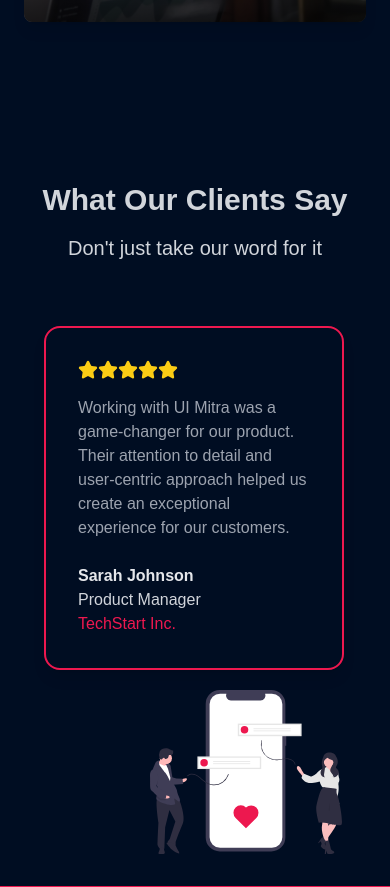
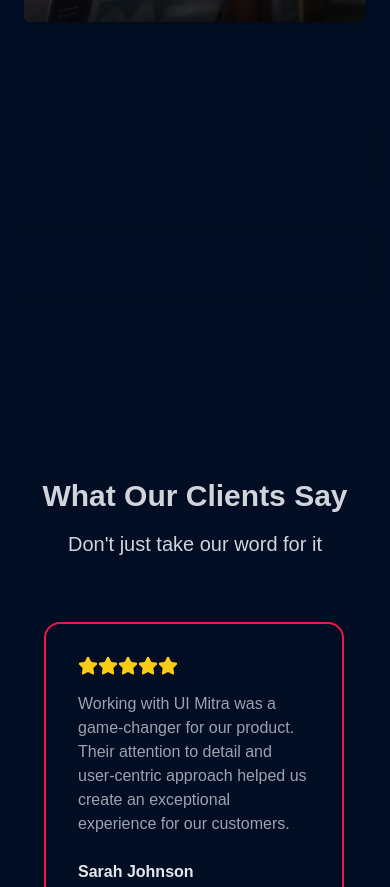
Before and after one commit to jenkx60/webxela-ui-mitra, a Next.js app: page / in a window 390 px wide. Shown: the part 2918-3805 px from the top of the page. Built offline with nearby package versions, Linux system fonts and the light colour scheme.

Commit message:
Added a scroll velocity feature, adjusted margin and a few animations.

```diff
--- a/src/app/about/page.jsx
+++ b/src/app/about/page.jsx
@@ -138,6 +138,7 @@
                 src={team}
                 alt="Team collaboration"
                 className="rounded-lg shadow-xl"
+                loading='lazy'
               />
             </motion.div>
           </div>
@@ -218,6 +219,7 @@
                   alt={member.name}
                   width={150}
                   height={50}
+                  loading='lazy'
                   className="w-full h-64 object-cover"
                 />
                 {/* <TiltedCard
--- a/src/app/blog/page.jsx
+++ b/src/app/blog/page.jsx
@@ -132,7 +132,7 @@
             showBorder={false}
             className="custom-class"
           >
-            <h1 className="text-4xl md:text-5xl font-bold mb-6">Our Blog</h1>
+            <h1 className="text-4xl md:text-5xl font-bold">Our Blog</h1>
             {/* <SplitText
               text="Our Blog"
               className="text-4xl md:text-5xl font-bold text-center"
@@ -195,6 +195,7 @@
                     className="w-full h-full object-cover transform hover:scale-110 transition duration-500"
                     width={300}
                     height={300}
+                    loading='lazy'
                   />
                 </div>
                 <SpotlightCard
--- /dev/null
+++ b/src/app/components/ScrollVelocity.jsx
@@ -0,0 +1,163 @@
+import { useRef, useLayoutEffect, useState } from "react";
+import {
+  motion,
+  useScroll,
+  useSpring,
+  useTransform,
+  useMotionValue,
+  useVelocity,
+  useAnimationFrame,
+} from "framer-motion";
+import GradientText from "./GradientText";
+
+function useElementWidth(ref) {
+  const [width, setWidth] = useState(0);
+
+  useLayoutEffect(() => {
+    function updateWidth() {
+      if (ref.current) {
+        setWidth(ref.current.offsetWidth);
+      }
+    }
+    updateWidth();
+    window.addEventListener("resize", updateWidth);
+    return () => window.removeEventListener("resize", updateWidth);
+  }, [ref]);
+
+  return width;
+}
+
+export const ScrollVelocity = ({
+  scrollContainerRef,
+  texts = [],
+  velocity = 100,
+  className = "",
+  damping = 50,
+  stiffness = 400,
+  numCopies = 6,
+  velocityMapping = { input: [0, 1000], output: [0, 5] },
+  parallaxClassName,
+  scrollerClassName,
+  parallaxStyle,
+  scrollerStyle,
+}) => {
+  function VelocityText({
+    children,
+    baseVelocity = velocity,
+    scrollContainerRef,
+    className = "",
+    damping,
+    stiffness,
+    numCopies,
+    velocityMapping,
+    parallaxClassName,
+    scrollerClassName,
+    parallaxStyle,
+    scrollerStyle,
+  }) {
+    const baseX = useMotionValue(0);
+    const scrollOptions = scrollContainerRef
+      ? { container: scrollContainerRef }
+      : {};
+    const { scrollY } = useScroll(scrollOptions);
+    const scrollVelocity = useVelocity(scrollY);
+    const smoothVelocity = useSpring(scrollVelocity, {
+      damping: damping ?? 50,
+      stiffness: stiffness ?? 400,
+    });
+    const velocityFactor = useTransform(
+      smoothVelocity,
+      velocityMapping?.input || [0, 1000],
+      velocityMapping?.output || [0, 5],
+      { clamp: false }
+    );
+
+    const copyRef = useRef(null);
+    const copyWidth = useElementWidth(copyRef);
+
+    function wrap(min, max, v) {
+      const range = max - min;
+      const mod = (((v - min) % range) + range) % range;
+      return mod + min;
+    }
+
+    const x = useTransform(baseX, (v) => {
+      if (copyWidth === 0) return "0px";
+      return `${wrap(-copyWidth, 0, v)}px`;
+    });
+
+    const directionFactor = useRef(1);
+    useAnimationFrame((t, delta) => {
+      let moveBy = directionFactor.current * baseVelocity * (delta / 1000);
+
+      if (velocityFactor.get() < 0) {
+        directionFactor.current = -1;
+      } else if (velocityFactor.get() > 0) {
+        directionFactor.current = 1;
+      }
+
+      moveBy += directionFactor.current * moveBy * velocityFactor.get();
+      baseX.set(baseX.get() + moveBy);
+    });
+
+    const spans = [];
+    for (let i = 0; i < (numCopies ?? 1); i++) {
+      spans.push(
+        <span
+          className={`flex-shrink-0 ${className}`}
+          key={i}
+          ref={i === 0 ? copyRef : null}
+        >
+          {children}
+        </span>
+      );
+    }
+
+    return (
+      <div
+        className={`${parallaxClassName} relative overflow-hidden`}
+        style={parallaxStyle}
+      >
+        <GradientText
+            colors={['#ED184F', "#4079ff", '#ED184F', "#4079ff", '#ED184F']}
+            animationSpeed={3}
+            showBorder={false}
+            className="custom-class"
+        >
+            <motion.div
+            className={`${scrollerClassName} flex whitespace-nowrap text-center font-sans text-base font-bold tracking-[-0.02em] drop-shadow md:text-[5rem] md:leading-[5rem]`}
+            style={{ x, ...scrollerStyle }}
+            >
+            {spans}
+            </motion.div>
+        </GradientText>
+
+      </div>
+    );
+  }
+
+  return (
+    <section>
+      {texts.map((text, index) => (
+        <VelocityText
+          key={index}
+          className={className}
+          baseVelocity={index % 2 !== 0 ? -velocity : velocity}
+          scrollContainerRef={scrollContainerRef}
+          damping={damping}
+          stiffness={stiffness}
+          numCopies={numCopies}
+          velocityMapping={velocityMapping}
+          parallaxClassName={parallaxClassName}
+          scrollerClassName={scrollerClassName}
+          parallaxStyle={parallaxStyle}
+          scrollerStyle={scrollerStyle}
+        >
+          {text}&nbsp;
+        </VelocityText>
+      ))}
+    </section>
+  );
+};
+
+export default ScrollVelocity;
--- a/src/app/contact/page.jsx
+++ b/src/app/contact/page.jsx
@@ -69,7 +69,7 @@
               showBorder={false}
               className="custom-class"
             >
-              <h1 className="text-4xl md:text-5xl font-bold mb-6">Get in Touch</h1>
+              <h1 className="text-4xl md:text-5xl font-bold">Get in Touch</h1>
               {/* <BlurText
                 text="Get in Touch!"
                 delay={100}
--- a/src/app/page.js
+++ b/src/app/page.js
@@ -15,6 +15,8 @@
 import TrueFocus from './components/TrueFocus';
 import SEO from './components/SEO';
 import SpotlightCard from './components/Spotlight';
+import ScrollVelocity from './components/ScrollVelocity';
+import GradientText from './components/GradientText';
 // import FallingText from './components/FallingText';
 // import Aurora from './components/Aurora';
 
@@ -324,6 +326,22 @@
               ))}
             </motion.div>
           </div>
+          {/* <GradientText
+            colors={['#ED184F', "#4079ff", '#ED184F', "#4079ff", '#ED184F']}
+            animationSpeed={3}
+            // showBorder={false}
+            className="custom-class"
+          > */}
+          <div className='mt-20'>
+            <ScrollVelocity
+                texts={[ 'UI Mitra', 'UI/UX Design' ]}
+                velocity={100}
+                className="custom-scroll-text text-8xl"
+            />
+          </div>
+
+          {/* </GradientText> */}
+
         </section>
 
         {/* Testimonials */}
--- a/src/app/portfolio/page.jsx
+++ b/src/app/portfolio/page.jsx
@@ -140,7 +140,7 @@
             showBorder={false}
             className="custom-class"
           >
-            <h1 className="text-4xl md:text-5xl font-bold mb-6">Our Portfolio</h1>
+            <h1 className="text-4xl md:text-5xl font-bold">Our Portfolio</h1>
             {/* <SplitText
               text="Our Portfolio"
               className="text-4xl md:text-5xl font-bold text-center"
@@ -208,6 +208,7 @@
                     className="w-full h-full object-cover transform group-hover:scale-110 transition duration-500"
                     width={300}
                     height={300}
+                    loading='lazy'
                   />
                   <div className="absolute inset-0 bg-gradient-to-t from-black/75 to-transparent opacity-0 group-hover:opacity-100 transition-opacity duration-300" />
                 </div>
@@ -267,6 +268,7 @@
                     className="w-full h-full object-cover"
                     width={300}
                     height={300}
+                    loading='lazy'
                   />
                 </div>
                 <div className="p-6">
--- a/src/app/services/page.jsx
+++ b/src/app/services/page.jsx
@@ -92,7 +92,7 @@
               showBorder={false}
               className="custom-class"
             >
-              <h1 className="text-4xl md:text-5xl font-bold mb-6">Our Expertise in UI/UX Design</h1>
+              <h1 className="text-4xl md:text-5xl font-bold ">Our Expertise in UI/UX Design</h1>
               {/* <SplitText
                 text="Our Expertise in UI/UX Design"
                 className="text-4xl md:text-5xl font-bold text-center"
```
